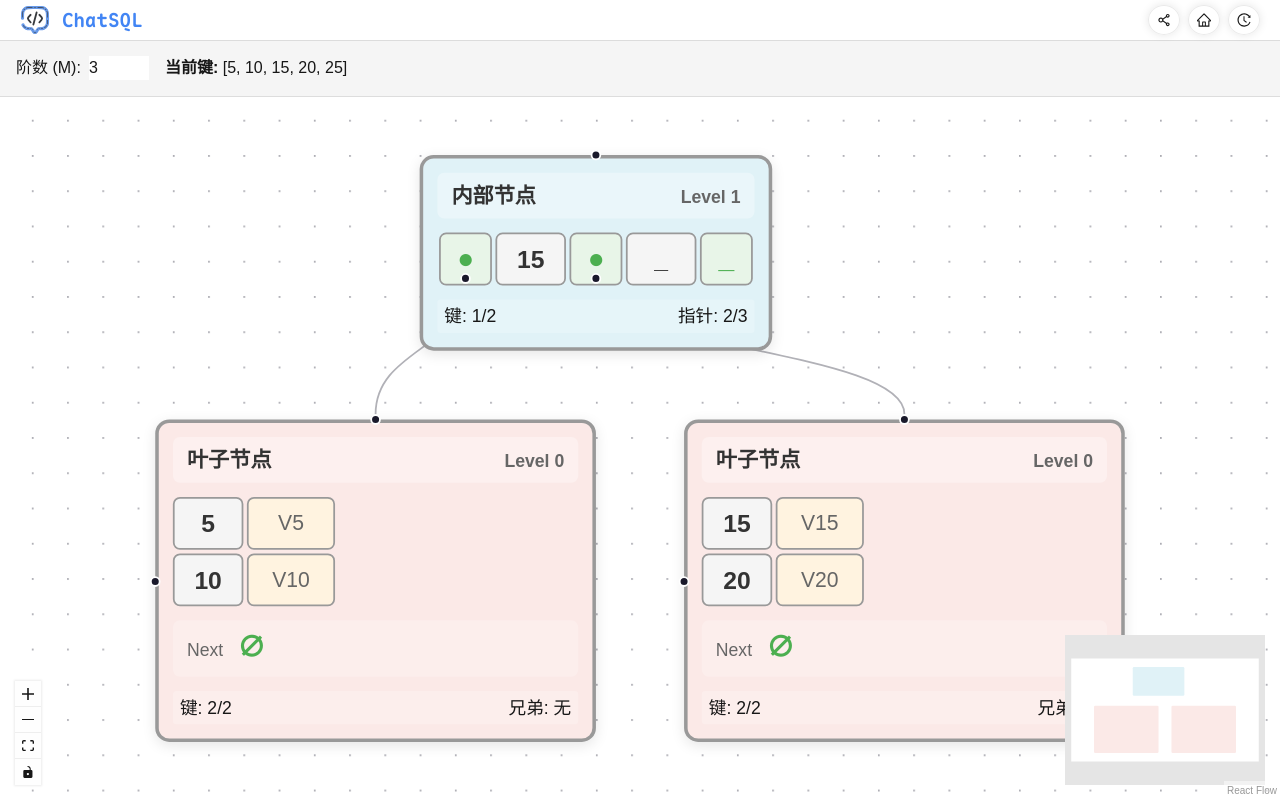
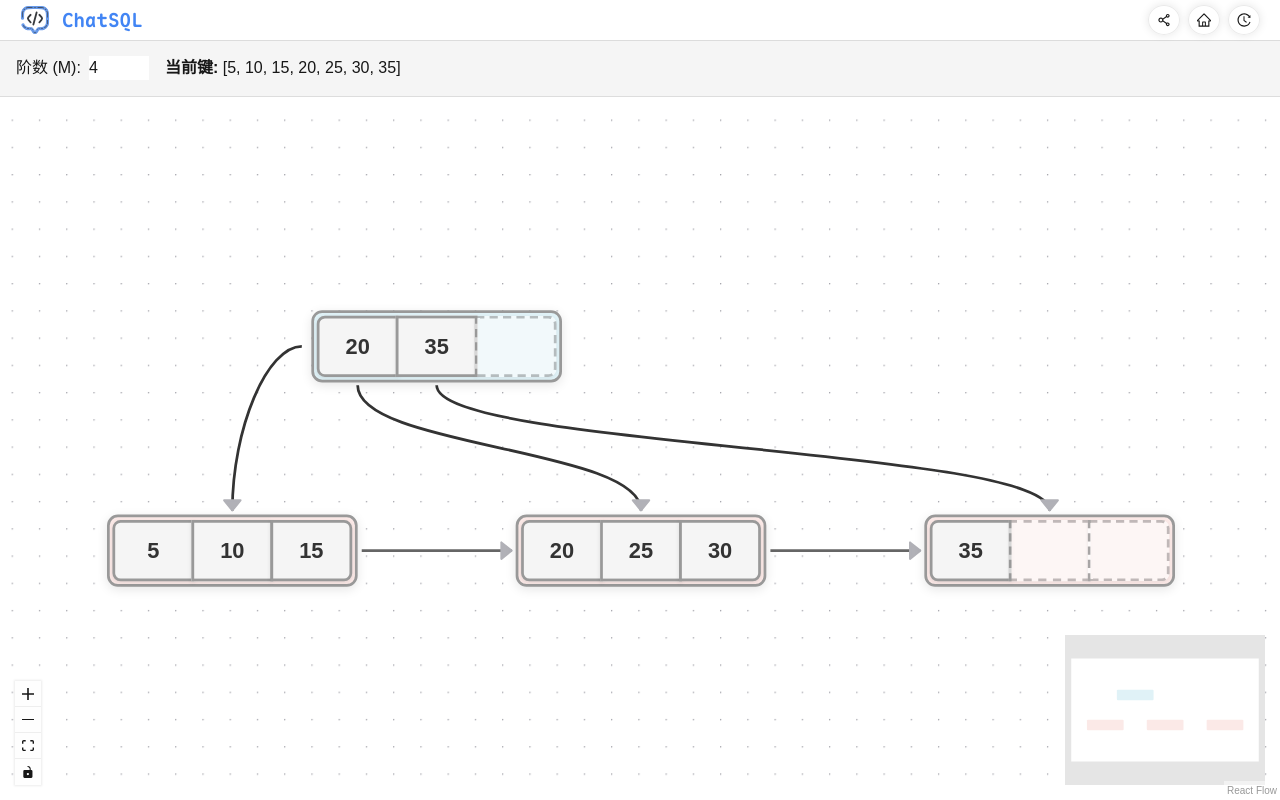
Before and after one commit to ffy6511/ChatSQL, a Next.js app in the folder chat-sql/: page /bplus-test in a window 1280 px wide. Built offline with nearby package versions, Linux system fonts and the light colour scheme.

Commit message:
refactor : B+ tree visualizer node layout and styles
- Simplified and unified the slot-based layout for both internal and leaf B+ tree nodes
- Updated CSS to use slot containers and modernized node appearance

```diff
--- a/chat-sql/src/components/BPlusXyflow/BPlusInternalNode.tsx
+++ b/chat-sql/src/components/BPlusXyflow/BPlusInternalNode.tsx
@@ -1,16 +1,20 @@
 import React from 'react';
 import { Handle, Position, NodeProps } from '@xyflow/react';
-import { BPlusNodeData } from '../utils/bPlusTreeToReactFlow';
 import styles from './BPlusTreeVisualizer.module.css';
 
-interface BPlusInternalNodeProps extends NodeProps<BPlusNodeData> {}
+interface BPlusNodeData {
+  keys: (number | string | null)[];
+  pointers: (string | null)[];
+  isLeaf: boolean;
+  level: number;
+}
 
-const BPlusInternalNode: React.FC<BPlusInternalNodeProps> = ({ data }) => {
-  const { keys, pointers, isLeaf } = data;
+const BPlusInternalNode: React.FC<NodeProps> = ({ data }) => {
+  const nodeData = data as unknown as BPlusNodeData;
+  const { keys, pointers } = nodeData;
 
-  // 计算实际的键和指针数量
-  const actualKeys = keys.filter(k => k !== null);
-  const actualPointers = pointers.filter(p => p !== null);
+  // 获取阶数（从keys数组长度推断）
+  const order = keys.length + 1;
 
   return (
     <div className={styles['bplus-internal-node']}>
@@ -22,63 +26,42 @@ const BPlusInternalNode: React.FC<BPlusInternalNodeProps> = ({ data }) => {
         className={`${styles['bplus-handle']} ${styles['bplus-handle-target']}`}
       />
 
-      <div className={styles['bplus-node-content']}>
-        <div className={styles['bplus-node-header']}>
-          <span className={styles['bplus-node-type']}>内部节点</span>
-          <span className={styles['bplus-node-level']}>Level {data.level}</span>
-        </div>
-
-        <div className={styles['bplus-internal-layout']}>
-          {/* 第一个指针 */}
-          <div className={styles['bplus-pointer-cell']}>
-            <div className={styles['bplus-pointer-content']}>
-              {actualPointers[0] ? '●' : '_'}
-            </div>
-            {actualPointers[0] && (
+      {/* 第一个指针位置（左侧） */}
+      {pointers[0] && (
         <Handle
           type="source"
-                position={Position.Bottom}
+          position={Position.Left}
           id="pointer-0"
           className={`${styles['bplus-handle']} ${styles['bplus-handle-source']}`}
-                style={{ left: '50%', transform: 'translateX(-50%)' }}
+          style={{ top: '50%', left: '-4px' }}
         />
       )}
+
+      <div className={styles['bplus-node-content']}>
+        <div className={styles['bplus-internal-layout']}>
+          {/* 槽位容器 */}
+          <div className={styles['bplus-slot-container']}>
+            {Array.from({ length: order - 1 }, (_, index) => (
+              <div
+                key={index}
+                className={`${styles['bplus-slot']} ${keys[index] === null ? styles['bplus-slot-empty'] : ''}`}
+              >
+                <div className={styles['bplus-slot-content']}>
+                  {keys[index] !== null ? keys[index] : '\u00A0'}
                 </div>
-
-          {/* 键和指针的交替布局 */}
-          {keys.map((key, index) => (
-            <React.Fragment key={index}>
-              {/* 键槽位 */}
-              <div className={styles['bplus-key-cell']}>
-                <div className={styles['bplus-key-content']}>
-                  {key !== null ? key : '_'}
-                </div>
-              </div>
-
-              {/* 对应的指针槽位 */}
-              {index + 1 < pointers.length && (
-                <div className={styles['bplus-pointer-cell']}>
-                  <div className={styles['bplus-pointer-content']}>
-                    {pointers[index + 1] ? '●' : '_'}
-                  </div>
+                {/* 键下方的指针连接点 */}
                 {pointers[index + 1] && (
                   <Handle
                     type="source"
                     position={Position.Bottom}
                     id={`pointer-${index + 1}`}
                     className={`${styles['bplus-handle']} ${styles['bplus-handle-source']}`}
-                      style={{ left: '50%', transform: 'translateX(-50%)' }}
+                    style={{ left: '50%', transform: 'translateX(-50%)', bottom: '-8px' }}
                   />
                 )}
               </div>
-              )}
-            </React.Fragment>
             ))}
           </div>
-
-        <div className={styles['bplus-node-info']}>
-          <span>键: {actualKeys.length}/{keys.length}</span>
-          <span>指针: {actualPointers.length}/{pointers.length}</span>
         </div>
       </div>
     </div>
--- a/chat-sql/src/components/BPlusXyflow/BPlusLeafNode.tsx
+++ b/chat-sql/src/components/BPlusXyflow/BPlusLeafNode.tsx
@@ -1,15 +1,20 @@
 import React from 'react';
 import { Handle, Position, NodeProps } from '@xyflow/react';
-import { BPlusNodeData } from '../utils/bPlusTreeToReactFlow';
 import styles from './BPlusTreeVisualizer.module.css';
 
-interface BPlusLeafNodeProps extends NodeProps<BPlusNodeData> {}
+interface BPlusNodeData {
+  keys: (number | string | null)[];
+  pointers: (string | null)[];
+  isLeaf: boolean;
+  level: number;
+}
 
-const BPlusLeafNode: React.FC<BPlusLeafNodeProps> = ({ data }) => {
-  const { keys, pointers, isLeaf } = data;
+const BPlusLeafNode: React.FC<NodeProps> = ({ data }) => {
+  const nodeData = data as unknown as BPlusNodeData;
+  const { keys, pointers } = nodeData;
 
-  // 计算实际的键数量
-  const actualKeys = keys.filter(k => k !== null);
+  // 获取阶数（从keys数组长度推断）
+  const order = keys.length + 1;
   const siblingPointer = pointers[pointers.length - 1]; // 最后一个指针是兄弟指针
 
   return (
@@ -32,36 +37,23 @@ const BPlusLeafNode: React.FC<BPlusLeafNodeProps> = ({ data }) => {
       />
 
       <div className={styles['bplus-node-content']}>
-        <div className={styles['bplus-node-header']}>
-          <span className={styles['bplus-node-type']}>叶子节点</span>
-          <span className={styles['bplus-node-level']}>Level {data.level}</span>
-        </div>
-
         <div className={styles['bplus-leaf-layout']}>
-          {/* 键值对布局 */}
-          <div className={styles['bplus-key-value-pairs']}>
-            {keys.map((key, index) => (
-              <div key={index} className={styles['bplus-key-value-pair']}>
-                <div className={styles['bplus-key-cell']}>
-                  <div className={styles['bplus-key-content']}>
-                    {key !== null ? key : '_'}
-                  </div>
-                </div>
-                <div className={styles['bplus-value-cell']}>
-                  <div className={styles['bplus-value-content']}>
-                    {key !== null ? `V${key}` : '_'}
-                  </div>
+          {/* 槽位容器 */}
+          <div className={styles['bplus-slot-container']}>
+            {Array.from({ length: order - 1 }, (_, index) => (
+              <div
+                key={index}
+                className={`${styles['bplus-slot']} ${keys[index] === null ? styles['bplus-slot-empty'] : ''}`}
+              >
+                <div className={styles['bplus-slot-content']}>
+                  {keys[index] !== null ? keys[index] : '\u00A0'}
                 </div>
               </div>
             ))}
           </div>
+        </div>
 
-          {/* 兄弟指针区域 */}
-          <div className={styles['bplus-sibling-pointer']}>
-            <div className={styles['bplus-sibling-label']}>Next</div>
-            <div className={styles['bplus-sibling-content']}>
-              {siblingPointer ? '→' : '∅'}
-            </div>
+        {/* 兄弟指针 */}
         {siblingPointer && (
           <Handle
             type="source"
@@ -73,13 +65,6 @@ const BPlusLeafNode: React.FC<BPlusLeafNodeProps> = ({ data }) => {
         )}
       </div>
     </div>
-
-        <div className={styles['bplus-node-info']}>
-          <span>键: {actualKeys.length}/{keys.length}</span>
-          <span>兄弟: {siblingPointer ? '有' : '无'}</span>
-        </div>
-      </div>
-    </div>
   );
 };
 
--- a/chat-sql/src/components/BPlusXyflow/BPlusTreeVisualizer.module.css
+++ b/chat-sql/src/components/BPlusXyflow/BPlusTreeVisualizer.module.css
@@ -51,8 +51,7 @@
   background: var(--bpt-internal-node-bg-light);
   border: 2px solid var(--bpt-cell-border-light);
   border-radius: 8px;
-  padding: 8px;
-  min-width: 200px;
+  padding: 2px;
   box-shadow: 0 2px 8px var(--bpt-shadow-light);
   transition: all 0.3s ease;
 }
@@ -77,8 +76,7 @@
   background: var(--bpt-leaf-node-bg-light);
   border: 2px solid var(--bpt-cell-border-light);
   border-radius: 8px;
-  padding: 8px;
-  min-width: 250px;
+  padding: 2px;
   box-shadow: 0 2px 8px var(--bpt-shadow-light);
   transition: all 0.3s ease;
 }
@@ -105,77 +103,123 @@
   gap: 8px;
 }
 
-/* 节点头部 */
-.bplus-node-header {
-  display: flex;
-  justify-content: space-between;
-  align-items: center;
-  padding: 4px 8px;
-  background: rgba(255, 255, 255, 0.3);
-  border-radius: 4px;
-  font-size: 12px;
-  font-weight: bold;
-}
-
-.dark-mode .bplus-node-header {
-  background: rgba(0, 0, 0, 0.3);
-}
-
-.bplus-node-type {
-  color: var(--bpt-text-light);
-}
-
-.dark-mode .bplus-node-type {
-  color: var(--bpt-text-dark);
-}
-
-.bplus-node-level {
-  color: #666;
-  font-size: 10px;
-}
-
-.dark-mode .bplus-node-level {
-  color: #aaa;
-}
+/* 移除节点头部样式，不再需要 */
 
 /* 内部节点布局 */
 .bplus-internal-layout {
   display: flex;
   align-items: center;
-  gap: 2px;
-  flex-wrap: wrap;
+  gap: 0px;
   justify-content: center;
+  position: relative;
+  padding: 0px;
 }
+
+/* 移除指针位置样式，不再需要 */
 
 /* 叶子节点布局 */
 .bplus-leaf-layout {
   display: flex;
   flex-direction: column;
-  gap: 8px;
+  gap: 0px;
+  padding: 0px;
 }
 
-.bplus-key-value-pairs {
+/* 键行布局 */
+.bplus-key-row {
   display: flex;
-  flex-direction: column;
   gap: 2px;
+  justify-content: center;
 }
 
-.bplus-key-value-pair {
+/* 槽位容器 */
+.bplus-slot-container {
   display: flex;
-  gap: 2px;
+  align-items: center;
+  justify-content: flex-start;
+}
+
+.dark-mode .bplus-slot-container {
+  border-left-color: var(--bpt-cell-border-dark);
+}
+
+/* 单个槽位样式 */
+.bplus-slot {
+  position: relative;
+  min-width: 60px;
+  height: 45px;
+  border: 2px solid var(--bpt-cell-border-light);
+  background: var(--bpt-key-bg-light);
+  display: flex;
+  align-items: center;
+  justify-content: center;
+  transition: all 0.2s ease;
+  box-shadow: 0 1px 3px var(--bpt-shadow-light);
+  margin-left: -2px;
+}
+
+.bplus-slot:first-child {
+  margin-left: 0;
+  border-top-left-radius: 6px;
+  border-bottom-left-radius: 6px;
+}
+
+.bplus-slot:last-child {
+  border-top-right-radius: 6px;
+  border-bottom-right-radius: 6px;
+}
+
+.dark-mode .bplus-slot {
+  border-color: var(--bpt-cell-border-dark);
+  background: var(--bpt-key-bg-dark);
+  box-shadow: 0 1px 3px var(--bpt-shadow-dark);
+}
+
+.bplus-slot:hover {
+  transform: translateY(-1px);
+  box-shadow: 0 3px 6px var(--bpt-shadow-light);
+}
+
+.dark-mode .bplus-slot:hover {
+  box-shadow: 0 3px 6px var(--bpt-shadow-dark);
+}
+
+/* 空槽位样式 */
+.bplus-slot-empty {
+  background: var(--bpt-bg-light);
+  border-style: dashed;
+  opacity: 0.6;
+}
+
+.dark-mode .bplus-slot-empty {
+  background: var(--bpt-bg-dark);
+}
+
+/* 槽位内容 */
+.bplus-slot-content {
+  font-size: 16px;
+  font-weight: bold;
+  color: var(--bpt-text-light);
+  -webkit-user-select: none;
+  user-select: none;
+}
+
+.dark-mode .bplus-slot-content {
+  color: var(--bpt-text-dark);
 }
 
 /* 键槽位 */
 .bplus-key-cell {
   position: relative;
-  min-width: 40px;
-  height: 30px;
-  border: 1px solid var(--bpt-cell-border-light);
-  border-radius: 4px;
+  min-width: 50px;
+  height: 40px;
+  border: 2px solid var(--bpt-cell-border-light);
+  border-radius: 6px;
   background: var(--bpt-key-bg-light);
   display: flex;
   align-items: center;
   justify-content: center;
+  transition: all 0.2s ease;
 }
 
 .dark-mode .bplus-key-cell {
@@ -183,8 +227,17 @@
   background: var(--bpt-key-bg-dark);
 }
 
+.bplus-key-cell:hover {
+  transform: translateY(-1px);
+  box-shadow: 0 2px 4px var(--bpt-shadow-light);
+}
+
+.dark-mode .bplus-key-cell:hover {
+  box-shadow: 0 2px 4px var(--bpt-shadow-dark);
+}
+
 .bplus-key-content {
-  font-size: 14px;
+  font-size: 16px;
   font-weight: bold;
   color: var(--bpt-text-light);
 }
@@ -193,32 +246,7 @@
   color: var(--bpt-text-dark);
 }
 
-/* 值槽位 */
-.bplus-value-cell {
-  position: relative;
-  min-width: 50px;
-  height: 30px;
-  border: 1px solid var(--bpt-cell-border-light);
-  border-radius: 4px;
-  background: var(--bpt-value-bg-light);
-  display: flex;
-  align-items: center;
-  justify-content: center;
-}
-
-.dark-mode .bplus-value-cell {
-  border-color: var(--bpt-cell-border-dark);
-  background: var(--bpt-value-bg-dark);
-}
-
-.bplus-value-content {
-  font-size: 12px;
-  color: #666;
-}
-
-.dark-mode .bplus-value-content {
-  color: #aaa;
-}
+/* 移除值槽位样式，不再需要 */
 
 /* 指针槽位 */
 .bplus-pointer-cell {
@@ -282,29 +310,16 @@
   color: var(--bpt-handle-bg-dark);
 }
 
-/* 节点信息 */
-.bplus-node-info {
-  display: flex;
-  justify-content: space-between;
-  font-size: 10px;
-  color: #666;
-  padding: 2px 4px;
-  background: rgba(255, 255, 255, 0.2);
-  border-radius: 2px;
-}
-
-.dark-mode .bplus-node-info {
-  color: #aaa;
-  background: rgba(0, 0, 0, 0.2);
-}
+/* 移除节点信息样式，不再需要 */
 
 /* Handle样式 */
 .bplus-handle {
   width: 8px;
   height: 8px;
   border-radius: 50%;
-  border: 2px solid var(--bpt-handle-bg-light);
-  background: var(--bpt-handle-bg-light);
+
+  border: none !important;
+  background: transparent !important;
 }
 
 .dark-mode .bplus-handle {
--- a/chat-sql/src/components/BPlusXyflow/SimpleDemo.tsx
+++ b/chat-sql/src/components/BPlusXyflow/SimpleDemo.tsx
@@ -11,7 +11,8 @@ import {
   Background,
   Node,
   Edge,
-  BackgroundVariant
+  BackgroundVariant,
+  MarkerType
 } from '@xyflow/react';
 import BPlusInternalNode from './BPlusInternalNode';
 import BPlusLeafNode from './BPlusLeafNode';
@@ -32,8 +33,8 @@ const nodeTypes = {
 };
 
 // 简单的数据生成函数
-function generateBPlusTreeData(keys: number[], order: number): { nodes: Node<BPlusNodeData>[], edges: Edge[] } {
-  const nodes: Node<BPlusNodeData>[] = [];
+function generateBPlusTreeData(keys: number[], order: number): { nodes: any[], edges: Edge[] } {
+  const nodes: any[] = [];
   const edges: Edge[] = [];
 
   if (keys.length === 0) {
@@ -44,7 +45,7 @@ function generateBPlusTreeData(keys: number[], order: number): { nodes: Node<BPl
   const leafNode: Node<BPlusNodeData> = {
     id: 'leaf-1',
     type: 'bPlusLeafNode',
-    position: { x: 200, y: 200 },
+    position: { x: 100, y: 300 },
     data: {
       keys: keys.slice(0, order - 1).concat(Array(Math.max(0, order - 1 - keys.length)).fill(null)),
       pointers: Array(order).fill(null),
@@ -61,10 +62,10 @@ function generateBPlusTreeData(keys: number[], order: number): { nodes: Node<BPl
     const leafNode2: Node<BPlusNodeData> = {
       id: 'leaf-2',
       type: 'bPlusLeafNode',
-      position: { x: 500, y: 200 },
+      position: { x: 400, y: 300 },
       data: {
         keys: remainingKeys.slice(0, order - 1).concat(Array(Math.max(0, order - 1 - remainingKeys.length)).fill(null)),
-        pointers: Array(order).fill(null),
+        pointers: [null, null, 'leaf-1'], // 兄弟指针指向leaf-1
         isLeaf: true,
         level: 0
       }
@@ -72,11 +73,14 @@ function generateBPlusTreeData(keys: number[], order: number): { nodes: Node<BPl
 
     nodes.push(leafNode2);
 
+    // 更新第一个叶子节点的兄弟指针
+    leafNode.data.pointers[order - 1] = 'leaf-2';
+
     // 创建内部节点
     const internalNode: Node<BPlusNodeData> = {
       id: 'internal-1',
       type: 'bPlusInternalNode',
-      position: { x: 350, y: 50 },
+      position: { x: 250, y: 150 },
       data: {
         keys: [remainingKeys[0]].concat(Array(order - 2).fill(null)),
         pointers: ['leaf-1', 'leaf-2'].concat(Array(order - 2).fill(null)),
@@ -94,7 +98,13 @@ function generateBPlusTreeData(keys: number[], order: number): { nodes: Node<BPl
       target: 'leaf-1',
       sourceHandle: 'pointer-0',
       targetHandle: 'top',
-      type: 'default'
+      type: 'default',
+      markerEnd: {
+        type: MarkerType.ArrowClosed,
+        width: 15,
+        height: 15,
+      },
+      style: { stroke: '#333', strokeWidth: 2 }
     });
 
     edges.push({
@@ -103,7 +113,13 @@ function generateBPlusTreeData(keys: number[], order: number): { nodes: Node<BPl
       target: 'leaf-2',
       sourceHandle: 'pointer-1',
       targetHandle: 'top',
-      type: 'default'
+      type: 'default',
+      markerEnd: {
+        type: MarkerType.ArrowClosed,
+        width: 15,
+        height: 15,
+      },
+      style: { stroke: '#333', strokeWidth: 2 }
     });
 
     // 兄弟连接
@@ -114,16 +130,77 @@ function generateBPlusTreeData(keys: number[], order: number): { nodes: Node<BPl
       sourceHandle: 'sibling',
       targetHandle: 'sibling-target',
       type: 'default',
-      style: { stroke: '#999', strokeDasharray: '5,5' }
+      markerEnd: {
+        type: MarkerType.ArrowClosed,
+        width: 15,
+        height: 15,
+      },
+      style: { stroke: '#666', strokeWidth: 2 }
     });
+
+    // 如果还有更多键，创建第三层
+    if (keys.length > 2 * (order - 1)) {
+      const moreKeys = keys.slice(2 * (order - 1));
+      const leafNode3: Node<BPlusNodeData> = {
+        id: 'leaf-3',
+        type: 'bPlusLeafNode',
+        position: { x: 700, y: 300 },
+        data: {
+          keys: moreKeys.slice(0, order - 1).concat(Array(Math.max(0, order - 1 - moreKeys.length)).fill(null)),
+          pointers: Array(order).fill(null),
+          isLeaf: true,
+          level: 0
+        }
+      };
+
+      nodes.push(leafNode3);
+
+      // 更新兄弟指针
+      leafNode2.data.pointers[order - 1] = 'leaf-3';
+
+      // 更新内部节点
+      internalNode.data.keys[1] = moreKeys[0];
+      internalNode.data.pointers[2] = 'leaf-3';
+
+      // 添加新边
+      edges.push({
+        id: 'internal-1-leaf-3',
+        source: 'internal-1',
+        target: 'leaf-3',
+        sourceHandle: 'pointer-2',
+        targetHandle: 'top',
+        type: 'default',
+        markerEnd: {
+          type: MarkerType.ArrowClosed,
+          width: 15,
+          height: 15,
+        },
+        style: { stroke: '#333', strokeWidth: 2 }
+      });
+
+      edges.push({
+        id: 'leaf-2-sibling-leaf-3',
+        source: 'leaf-2',
+        target: 'leaf-3',
+        sourceHandle: 'sibling',
+        targetHandle: 'sibling-target',
+        type: 'default',
+        markerEnd: {
+          type: MarkerType.ArrowClosed,
+          width: 15,
+          height: 15,
+        },
+        style: { stroke: '#666', strokeWidth: 2 }
+      });
+    }
   }
 
   return { nodes, edges };
 }
 
 const SimpleDemo: React.FC = () => {
-  const [keys, setKeys] = useState<number[]>([10, 20, 5, 15, 25]);
-  const [order, setOrder] = useState<number>(3);
+  const [keys, setKeys] = useState<number[]>([10, 20, 5, 15, 25, 30, 35]);
+  const [order, setOrder] = useState<number>(4);
 
   // 生成React Flow数据
   const { nodes: initialNodes, edges: initialEdges } = useMemo(() => {
```
Lines whose indentation alone changed are shown as unchanged.
